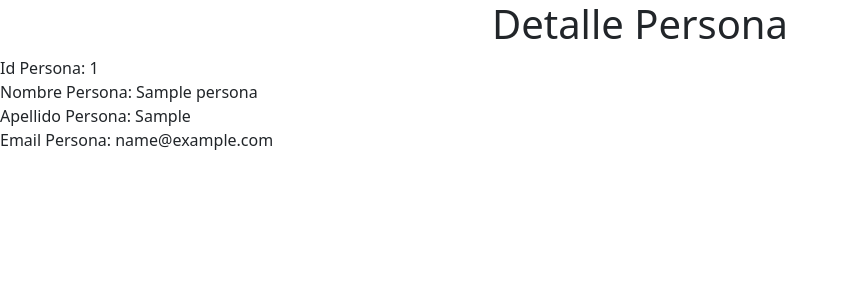
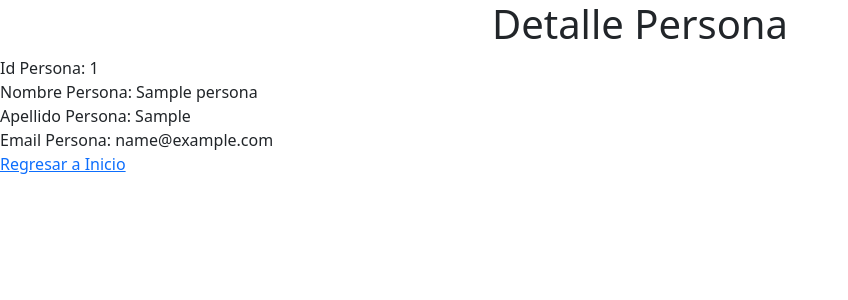
Before and after one commit to AdrianC47/Django_Backbone.js, a Django app: page /detalle_persona/1 in a window 1280 px wide. Shown: the top 300 px of the page, without its empty margins (0-848 px from the left). Run offline with Django 4.2, Linux system fonts and the light colour scheme; tables that the repository leaves empty hold one stand-in row (values such as "Sample post").

Commit message:
Agregar un nuevo objeto de modelo con Django - parte 2

```diff
--- a/personas_django/sap/personas/templates/personas/detalle.html
+++ b/personas_django/sap/personas/templates/personas/detalle.html
@@ -14,5 +14,6 @@
 <div>Nombre Persona: {{persona.nombre}}</div>
 <div>Apellido Persona: {{persona.apellido}}</div>
 <div>Email Persona: {{persona.email}}</div>
+<a href="{% url 'inicio' %}">Regresar a Inicio</a>
 </body>
 </html>
--- a/personas_django/sap/personas/views.py
+++ b/personas_django/sap/personas/views.py
@@ -1,5 +1,5 @@
 from django.forms import modelform_factory
-from django.shortcuts import render, get_object_or_404
+from django.shortcuts import render, get_object_or_404, redirect
 
 # Create your views here.
 from personas.models import Persona
@@ -15,5 +15,16 @@ PersonaForm = modelform_factory(Persona, exclude=[])  ##clase generada a partir
 
 
 def nuevaPersona(request):
-    formaPersona = PersonaForm()  # se crea una nueva instancia de la clase creada arriba PersonaForm
-    return render(request, 'personas/nuevo.html', {'formaPersona': formaPersona})
+    #si el objeto request en su atributo de metodo se envio la info de tipo POST quiere decir que se debe procesar
+    #el formulario de lo contrario quiere decir que es 1ra vez que se hace la peticion a esta pagina y por lo tanto
+    #debemos crear un nuevo objeto de tipoformulario y hacer el render a la pagina
+    if request.method == 'POST':
+        #se procesa la info del formulario creando un nuevo obj Persona con la info del formulario(request)
+        formaPersona = PersonaForm(request.POST)
+        if formaPersona.is_valid():
+            formaPersona.save()
+            return redirect('inicio')
+    else:
+        formaPersona = PersonaForm()  # se crea una nueva instancia de la clase creada arriba PersonaForm
+
+        return render(request, 'personas/nuevo.html', {'formaPersona': formaPersona})
--- a/personas_django/sap/sap/urls.py
+++ b/personas_django/sap/sap/urls.py
@@ -21,7 +21,7 @@ from webapp.views import bienvenido
 
 urlpatterns = [
     path('admin/', admin.site.urls),
-    path('', bienvenido),
+    path('', bienvenido, name='inicio'),
     path('detalle_persona/<int:id>', detallePersona),
     path('Nueva_Persona', nuevaPersona)
     # path('bienvenido/',bienvenido)
```
